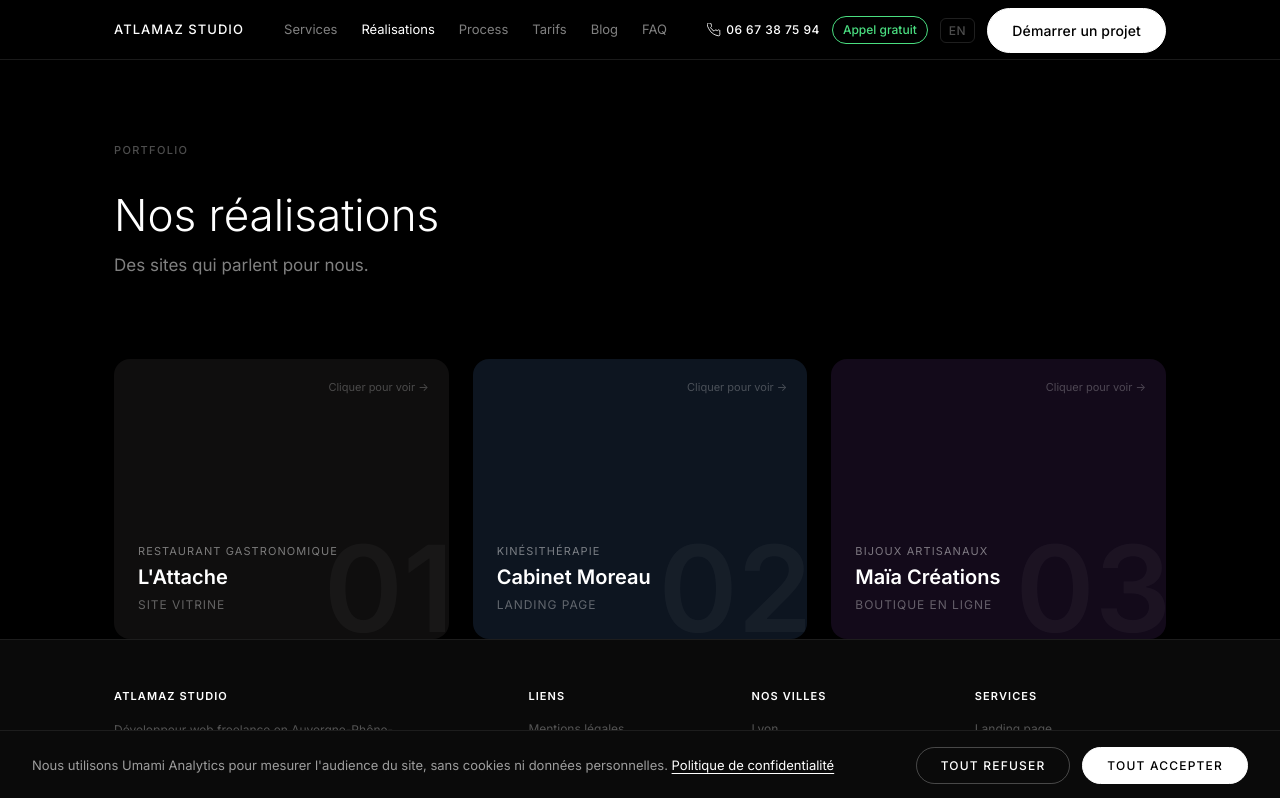
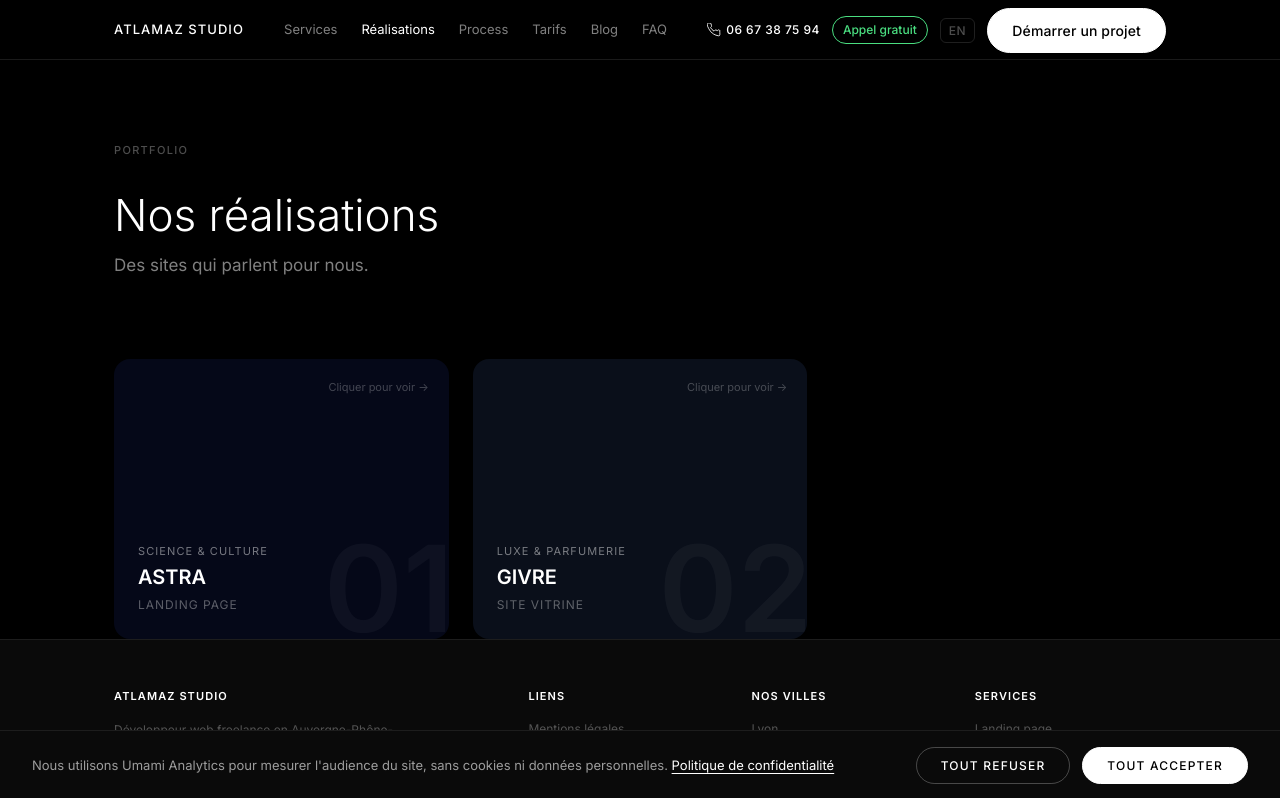
Before and after one commit to Serhat-code/Atlamaz-Studio, a React (Vite) app: page /realisations in a window 1280 px wide. Shown: the top 798 px of the page. Built offline with nearby package versions, Linux system fonts and the light colour scheme.

Commit message:
realisation commit

```diff
--- a/src/data/realisations.js
+++ b/src/data/realisations.js
@@ -1,74 +1,28 @@
-// ============================================================
-// ATLAMAZ STUDIO — Données des réalisations
-// ============================================================
-
 export const realisations = [
   {
     id: 1,
-    slug: 'restaurant-lattache',
-    nom: "L'Attache",
-    secteur: 'Restaurant gastronomique',
-    type: 'Site vitrine',
-    typeId: 'vitrine',
-    description: 'Site vitrine complet avec carte en ligne, formules et système de réservation.',
-    technologies: ['React', 'Formspree', 'Vercel'],
-    techno: 'React',
-    lien: '#',
-    couleur: '#0f0e0e',
-    image: null,
-    pageSpeed: 95,
-    delaiLivraison: '7 jours',
-    delai: '7 jours',
-    revisions: 2,
-    annee: '2025',
-    resultat: 'Site livré en 7 jours, design épuré centré sur la mise en valeur des plats.',
+    slug: 'astra',
+    secteur: 'Science & Culture',
+    nom: 'ASTRA',
+    type: 'Landing page',
+    description: "Recensement des 100 astres les plus importants de l'univers. Une expérience visuelle immersive entre science et poésie.",
+    lien: 'https://astra-five-hazel.vercel.app/',
+    couleur: '#050818',
+    techno: 'React / Three.js',
+    delai: '2 jours',
+    annee: '2026',
   },
   {
     id: 2,
-    slug: 'cabinet-moreau',
-    nom: 'Cabinet Moreau',
-    secteur: 'Kinésithérapie',
-    type: 'Landing page',
-    typeId: 'landing',
-    description: 'Landing page complète avec présentation des soins, équipe, tarifs et prise de rendez-vous.',
-    technologies: ['React', 'Formspree', 'Vercel'],
-    techno: 'React',
-    lien: '#',
-    couleur: '#0d1520',
-    image: null,
-    pageSpeed: 98,
-    delaiLivraison: '5 jours',
-    delai: '5 jours',
-    revisions: 1,
-    annee: '2025',
-    resultat: 'PageSpeed 98/100. Formulaire de prise de rendez-vous en ligne opérationnel dès le lancement.',
-  },
-  {
-    id: 3,
-    slug: 'maia-creations',
-    nom: 'Maïa Créations',
-    secteur: 'Bijoux artisanaux',
-    type: 'Boutique en ligne',
-    typeId: 'boutique',
-    description: 'Boutique e-commerce complète avec catalogue, panier, paiement et newsletter.',
-    technologies: ['React', 'Stripe', 'Vercel'],
-    techno: 'React',
-    lien: '#',
-    couleur: '#130a1a',
-    image: null,
-    pageSpeed: 93,
-    delaiLivraison: '18 jours',
-    delai: '18 jours',
-    revisions: 3,
-    annee: '2025',
-    resultat: 'Boutique en ligne opérationnelle avec paiement Stripe sécurisé et catalogue complet.',
+    slug: 'givre',
+    secteur: 'Luxe & Parfumerie',
+    nom: 'GIVRE',
+    type: 'Site vitrine',
+    description: "Identité digitale d'une maison de parfumerie fictive haut de gamme. Design glacé, typographie premium, expérience sensorielle.",
+    lien: 'https://givre.vercel.app/',
+    couleur: '#0a0f1a',
+    techno: 'React / WebGL',
+    delai: '4 jours',
+    annee: '2026',
   },
 ];
-
-// Types disponibles pour les filtres
-export const REALISATION_TYPES = [
-  { id: 'tous',     label: 'Tous' },
-  { id: 'vitrine',  label: 'Site vitrine' },
-  { id: 'landing',  label: 'Landing page' },
-  { id: 'boutique', label: 'Boutique' },
-];
```
